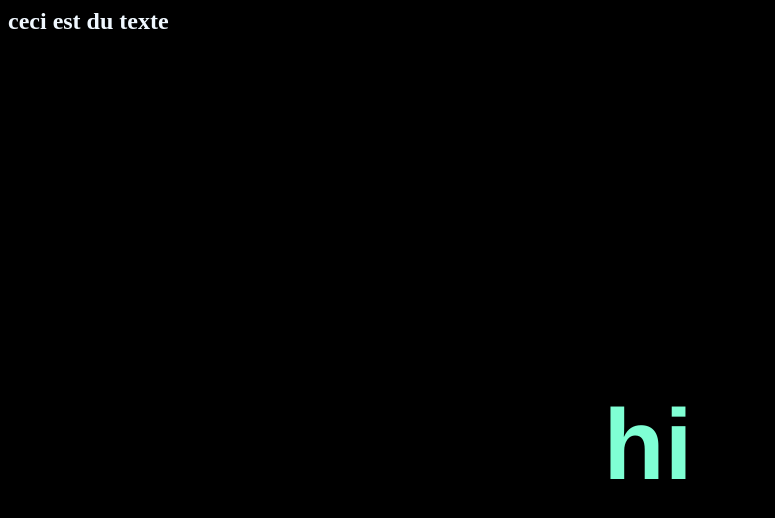
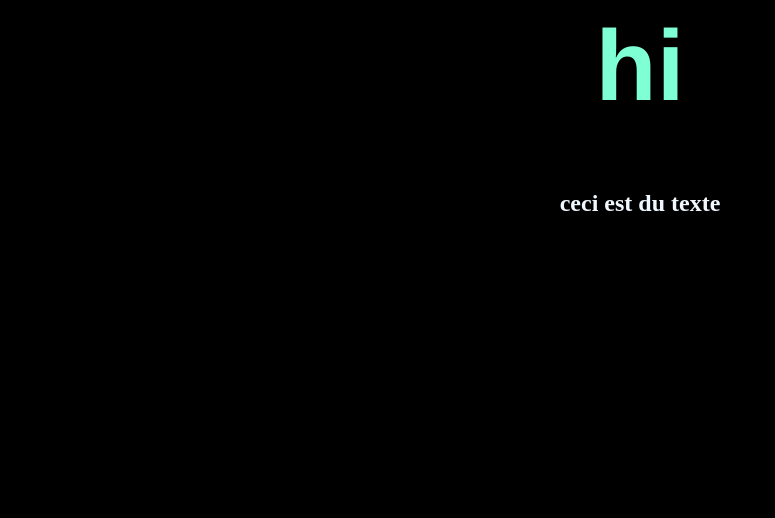
Before and after one commit to Acide-pixel/test, a plain HTML site: page index.html in a window 1280 px wide. Shown: the whole page, without its empty margins (0-775 px from the left). Drawn offline with Linux system fonts and the light colour scheme.

Commit message:
Modif h1 h2

```diff
--- a/index.html
+++ b/index.html
@@ -9,8 +9,7 @@
         color: aliceblue;
     }
     h1{
-        position: absolute;
-        top: 40%;
+        top: 10%;
         width: 100%;
         font-family: Helvetica;
         font-size: 100;
@@ -18,7 +17,8 @@
         color: aquamarine;
     }
     h2{
-        top: 10%;
+        top: 20%;
+        text-align: center;
     }
     </style>
     <body>
```
